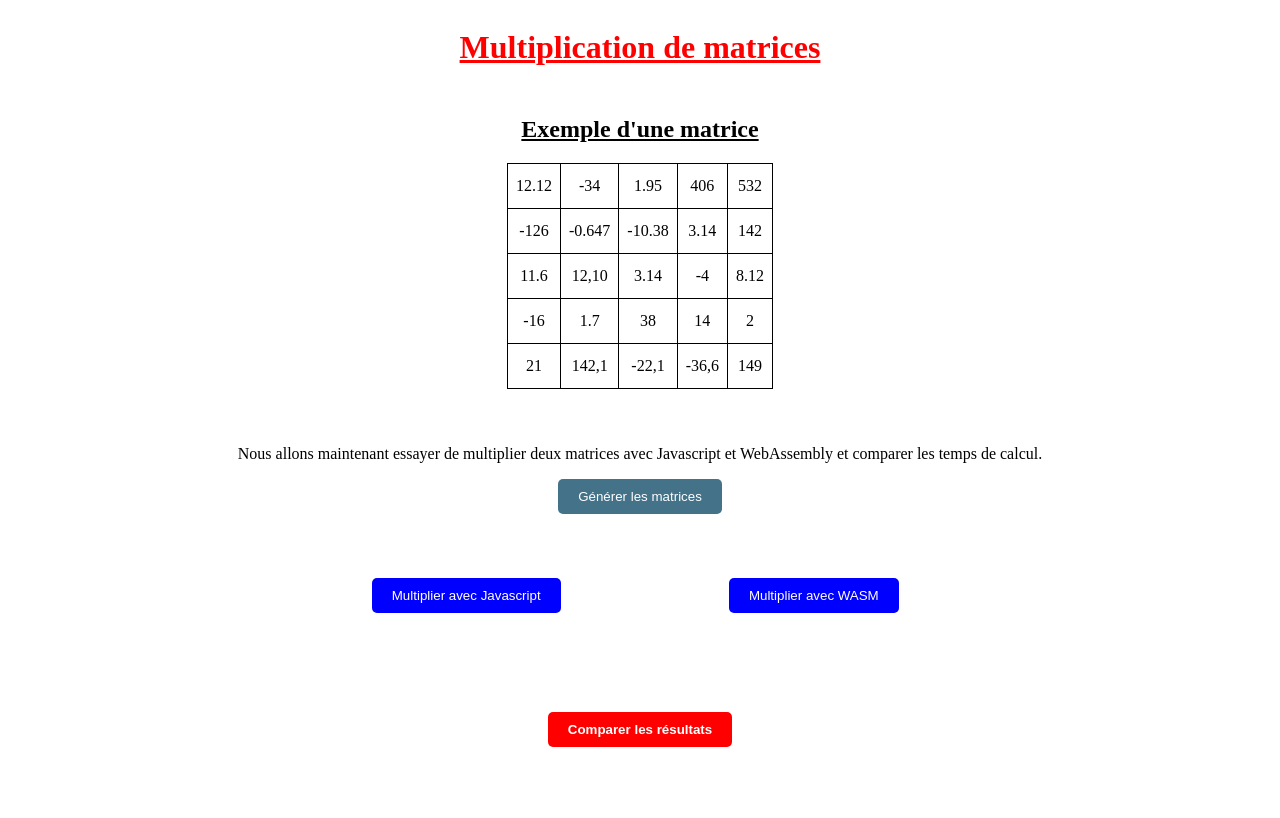
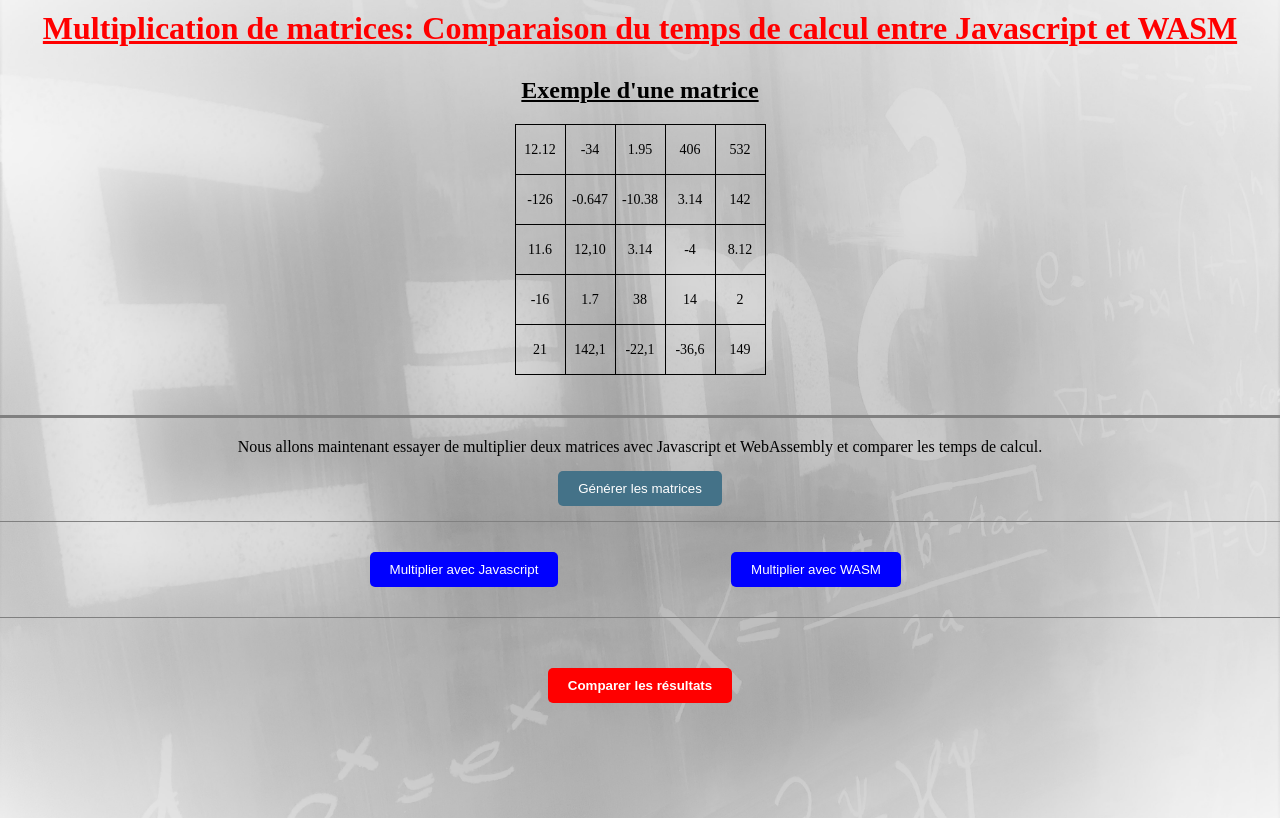
Before and after one commit to rkaawkaa/Veille-Matrice-Multiplication, a plain HTML site: page index.html in a window 1280 px wide. Drawn offline with Linux system fonts and the light colour scheme.

Commit message:
ended project

```diff
--- a/index.html
+++ b/index.html
@@ -8,8 +8,9 @@
     <title>WebAssembly vs Javascript</title>
   </head>
   <body>
+    <div id="bg"></div>
     <div id="container">
-      <h1>Multiplication de matrices</h1>
+      <h1>Multiplication de matrices: Comparaison du temps de calcul entre Javascript et WASM</h1>
 
       <h2>Exemple d'une matrice</h2>
 
@@ -53,7 +54,7 @@
         </tbody>
       </table>
 <div class="bigline"></div>
-      <p>Nous allons maintenant essayer de multiplier deux matrices avec Javascript et WebAssembly et comparer les temps de calcul.</p>
+      <p class="intro-text">Nous allons maintenant essayer de multiplier deux matrices avec Javascript et WebAssembly et comparer les temps de calcul.</p>
 
       <button class="button generate-button" id="generate">Générer les matrices</button>
       <p class="important-text generate-matrice-text"></p>
--- a/style.css
+++ b/style.css
@@ -1,12 +1,26 @@
+* {
+  margin: 0;
+  padding: 0;
+  box-sizing: border-box;
+}
+body {
+  min-height: 100vh;
+}
+
 #container {
     display: flex;
-    height: 100vh;
     flex-direction: column;
     align-items: center;
+    background-image: url('./maths-background.jpg');
+    background-size: cover;
+    background-position: center center;
+    backdrop-filter: blur(20px);
+    filter: brightness(1);
   }
 
   h1 {
     text-align: center;
+    margin-top: 10px;
     margin-bottom: 30px;
     color: red;
     text-decoration: underline;
@@ -26,10 +40,11 @@
 
   td {
     border: 1px solid black;
-    padding: 8px;
+    padding: 5px;
     text-align: center;
-    width: 28px;
-    height: 28px;
+    width: 50px;
+    height:50px;
+    font-size: 14px;
   }
 
   .button-container {
@@ -99,8 +114,14 @@
  }
  .generate-button {
   background-color: rgb(68, 114, 136);
+  margin-bottom: 15px;
  }
  .result-button {
   background-color: red;
   font-weight: bold;
+  margin-bottom: 15px;
  }
+ .intro-text {
+  margin-top: 20px;
+  margin-bottom: 15px;
+ }
```
Also changed, not shown: maths-background.jpg (added).
